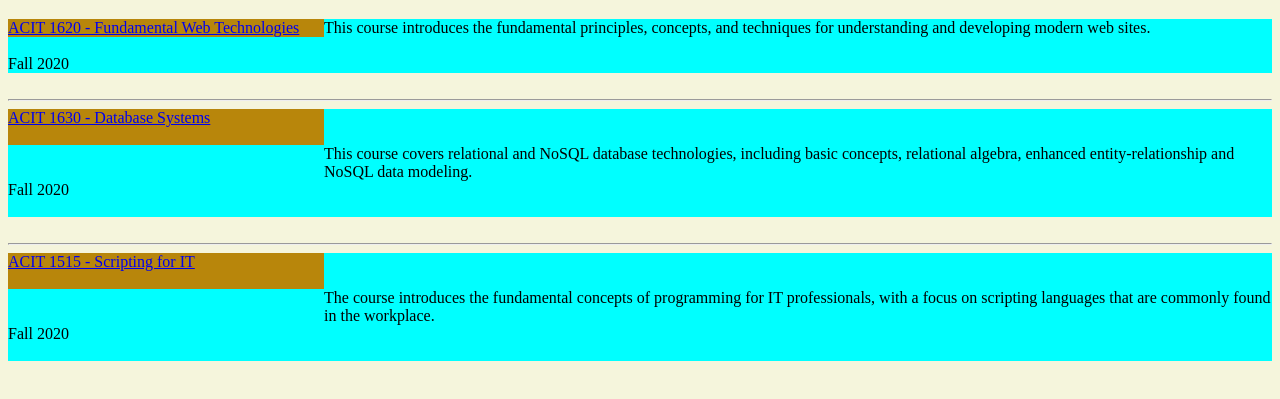
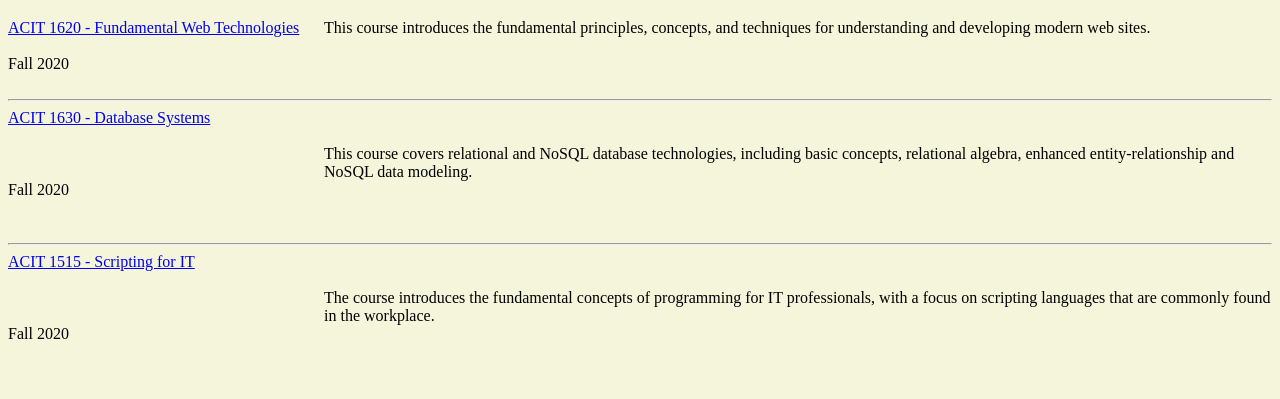
Before and after one commit to ivan-chen-github/acit1620lab, a plain HTML site: page personal_website/misc/courses.html in a window 1280 px wide. Shown: the part 87-486 px from the top of the page. Drawn offline with Linux system fonts and the light colour scheme.

Commit message:
Removed testers

```diff
--- a/personal_website/css/stylesheet.css
+++ b/personal_website/css/stylesheet.css
@@ -16,13 +16,11 @@ body {
     display:grid;
     grid-template-columns: 25% auto;
     grid-auto-rows: 3fr;
-    background-color: cyan;
 }
 
 .class {
     grid-row: 1;
     grid-column: 1;
-    background-color: darkgoldenrod;
 }
 
 .desc {
```
